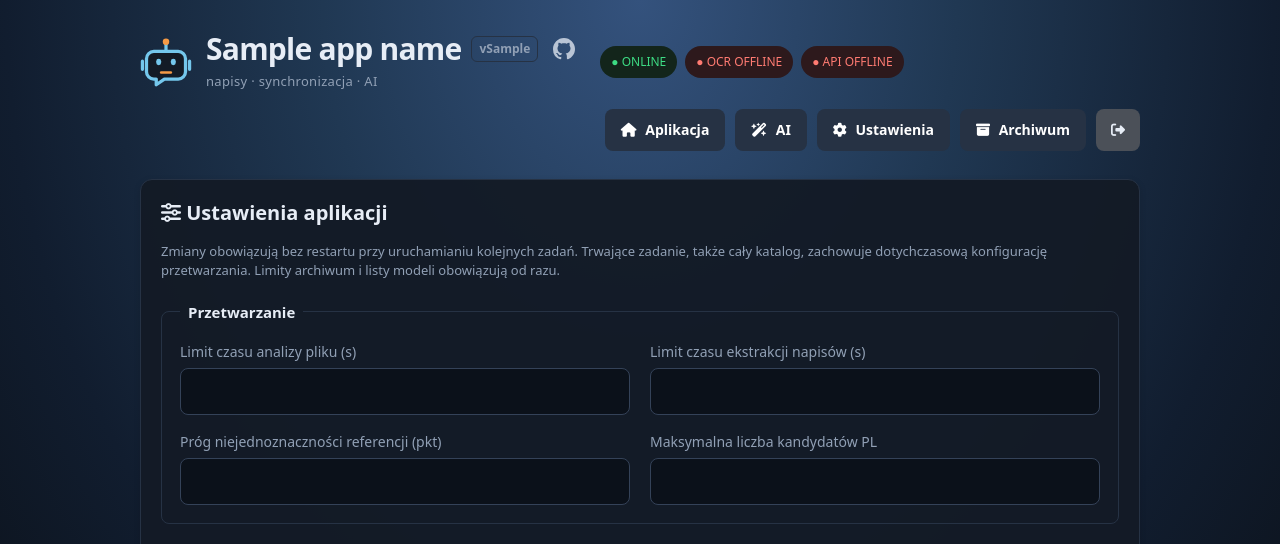
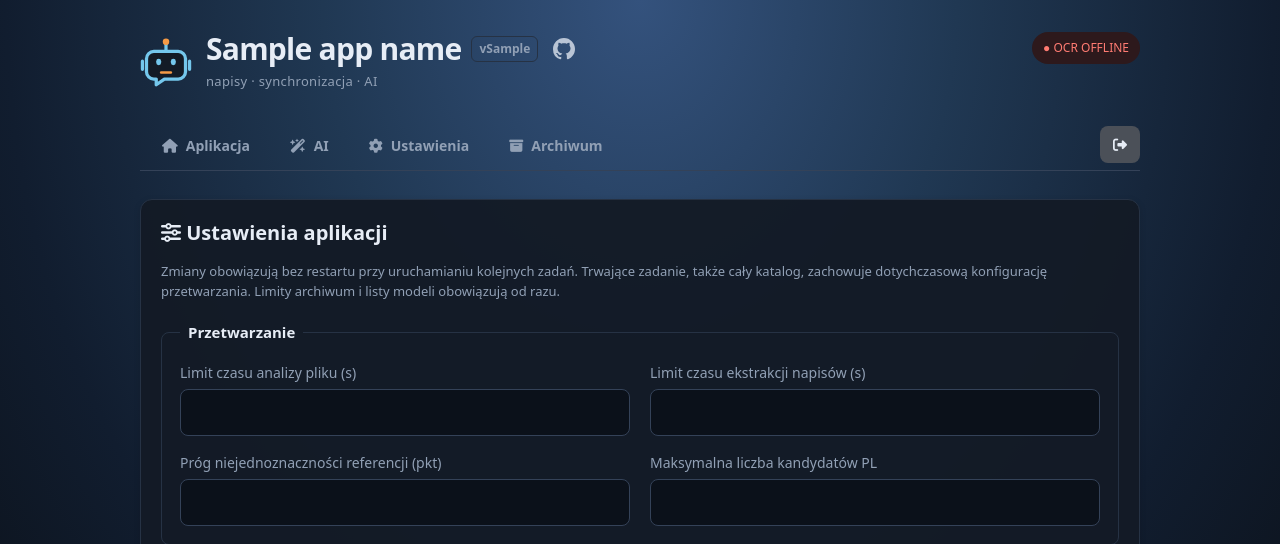
Before and after one commit to kCn3333/subtitle-agent, a Python web app: template app/templates/settings.html in a window 1280 px wide. Shown: the top 544 px of the page. Run offline with Jinja, Linux system fonts and the light colour scheme; the template is opened without the code that fills it: most values are stand-ins (such as "Sample title", 1, 10 or a date in 2020).

Commit message:
feat: add responsive tab navigation and keep only OCR status

```diff
--- a/app/static/header.js
+++ b/app/static/header.js
@@ -3,12 +3,31 @@ async function refreshHealthBadge(id,url,name){
   try{
     const response=await fetch(url);if(!response.ok)throw new Error();
     const state=await response.json();badge.className=`health ${state.available?'health-online':state.configured?'health-offline':'health-disabled'}`;
-    badge.textContent=state.available?`● ${name} ONLINE`:state.configured?`● ${name} OFFLINE`:`● ${name} ${name==='API'?'NIESKONFIGUROWANE':'WYŁĄCZONY'}`;
+    badge.textContent=state.available?`● ${name} ONLINE`:state.configured?`● ${name} OFFLINE`:`● ${name} WYŁĄCZONY`;
     badge.title=state.message||'';
   }catch{badge.className='health health-offline';badge.textContent=`● ${name} OFFLINE`;badge.title='Brak odpowiedzi serwera'}
 }
 async function refreshHeaderHealth(){
-  await Promise.all([refreshHealthBadge('#ocr-health','/api/workpacks/ocr-health','OCR'),
-    refreshHealthBadge('#api-health','/api/settings/ai/health','API')]);
+  await refreshHealthBadge('#ocr-health','/api/workpacks/ocr-health','OCR');
 }
 refreshHeaderHealth();setInterval(()=>{if(!document.hidden)refreshHeaderHealth()},30000);
+
+const navToggle=document.querySelector('#nav-toggle'),appNavigation=document.querySelector('#app-navigation');
+if(navToggle&&appNavigation){
+  function setMenuOpen(open){
+    appNavigation.classList.toggle('is-open',open);
+    navToggle.setAttribute('aria-expanded',String(open));
+    navToggle.setAttribute('aria-label',open?'Zamknij menu':'Otwórz menu');
+  }
+  navToggle.addEventListener('click',()=>setMenuOpen(navToggle.getAttribute('aria-expanded')!=='true'));
+  appNavigation.addEventListener('click',event=>{if(event.target.closest('a'))setMenuOpen(false)});
+  document.addEventListener('keydown',event=>{
+    if(event.key==='Escape'&&navToggle.getAttribute('aria-expanded')==='true'){
+      setMenuOpen(false);navToggle.focus();
+    }
+  });
+  document.addEventListener('click',event=>{
+    if(!navToggle.contains(event.target)&&!appNavigation.contains(event.target))setMenuOpen(false);
+  });
+  window.matchMedia('(max-width: 700px)').addEventListener('change',()=>setMenuOpen(false));
+}
--- a/app/static/styles.css
+++ b/app/static/styles.css
@@ -20,7 +20,7 @@ header { display: flex; justify-content: space-between; align-items: center; mar
 h1 { margin: 0; font-size: 30px; letter-spacing: -.025em; }
 h2 { margin: 0 0 16px; font-size: 20px; line-height: 1.3; }
 h3 { margin: 20px 0 8px; color: var(--blue); }
-.health-group { display: flex; gap: 8px; align-items: center; }
+.health-group { display: flex; align-items: center; flex: 0 0 auto; margin-left: auto; }
 .health { padding: 7px 11px; border-radius: 99px; background: #13251b; color: var(--green); font-size: 12px; }
 .health-checking, .health-disabled { background: #202936; color: var(--gray); }
 .health-online { background: #13251b; color: var(--green); }
@@ -87,11 +87,14 @@ footer { padding: 22px 0 8px; color: var(--muted); font-size: 13px; text-align:
   .results dl { grid-template-columns: 1fr; }
 }
 .app-header { display: block; }
-.brand-row { display: flex; align-items: center; gap: 20px; flex-wrap: wrap; }
-.app-nav { display: flex; justify-content: flex-end; flex-wrap: wrap; gap: 10px; margin-top: 18px; }
-.app-nav .button { background: #263244; }
-.app-nav [aria-current="page"] { background: #1c6ba5; }
-#logout { display: inline-flex; align-items: center; justify-content: center; width: 44px; background: #4b5058; color: var(--text); }
+.brand-row { display: flex; align-items: flex-start; justify-content: space-between; gap: 20px; }
+.health-group .health { white-space: nowrap; }
+.app-nav { display: flex; align-items: stretch; gap: 4px; margin-top: 32px; padding: 0 0 0 4px; border-bottom: 1px solid #344258; }
+.nav-tab { display: inline-flex; align-items: center; justify-content: center; gap: 8px; padding: 12px 18px; border-bottom: 2px solid transparent; color: var(--muted); text-decoration: none; font-size: 14px; font-weight: 600; transition: color .15s, background .15s, border-color .15s; border-radius: 8px 8px 0 0; }
+.nav-tab:hover { color: var(--text); background: #26324480; }
+.nav-tab[aria-current="page"] { color: var(--blue); background: #17283a; border-bottom-color: var(--blue); }
+.mobile-nav-controls { display: none; }
+#logout { display: inline-flex; flex: 0 0 40px; align-items: center; justify-content: center; width: 40px; margin: 3px 0 7px auto; padding: 0; background: #4b5058; color: var(--text); }
 #logout .fa-solid { margin-right: 0; }
 button .fa-solid, .button .fa-solid { margin-right: 5px; }
 
@@ -109,9 +112,19 @@ button .fa-solid, .button .fa-solid { margin-right: 5px; }
 .archive-files a:hover { text-decoration: underline; }
 @media (max-width: 700px) {
   .brand-row { gap: 12px; }
-  .brand-row h1 { font-size: 28px; }
-  .health-group { flex-wrap: wrap; }
-  .app-nav .button { padding: 10px 12px; }
+  .brand-row h1 { font-size: 24px; }
+  .brand-row .brand-lockup { gap: 10px; }
+  .brand-row .brand-logo { width: 42px; height: 42px; }
+  .health-group .health { font-size: 11px; padding: 6px 8px; }
+  .mobile-nav-controls { display: flex; justify-content: flex-end; margin-top: 24px; }
+  #nav-toggle { display: inline-flex; align-items: center; gap: 8px; background: #263244; border: 1px solid #344258; }
+  #nav-toggle .fa-solid { margin: 0; }
+  .app-nav { display: none; margin-top: 10px; padding: 6px; flex-direction: column; gap: 4px; border: 1px solid #344258; border-radius: 10px; background: var(--panel); }
+  .app-nav.is-open { display: flex; }
+  .nav-tab { justify-content: flex-start; min-height: 44px; border: 0; border-left: 2px solid transparent; border-radius: 6px; padding: 11px 14px; }
+  .nav-tab[aria-current="page"] { border-left-color: var(--blue); }
+  #logout { min-height: 40px; flex-basis: auto; margin: 4px 0 0 auto; }
+
 }
 
 .action-panel { display: grid; grid-template-columns: minmax(0, 1fr) 205px; align-items: center; gap: 28px; }
--- a/app/templates/ai.html
+++ b/app/templates/ai.html
@@ -1,6 +1,6 @@
 <!doctype html>
 <html lang="pl"><head><meta charset="utf-8"><meta name="viewport" content="width=device-width,initial-scale=1">
-<title>AI · {{ app_name }}</title><link rel="stylesheet" href="/static/styles.css?v=release-branding-1"><link rel="stylesheet" href="/static/fontawesome/css/fontawesome.min.css"><link rel="stylesheet" href="/static/fontawesome/css/solid.min.css">{% include "auth-head.html" %}{% include "branding-head.html" %}</head>
+<title>AI · {{ app_name }}</title><link rel="stylesheet" href="/static/styles.css?v=nav-tabs-1"><link rel="stylesheet" href="/static/fontawesome/css/fontawesome.min.css"><link rel="stylesheet" href="/static/fontawesome/css/solid.min.css">{% include "auth-head.html" %}{% include "branding-head.html" %}</head>
 <body><main>{% include 'header.html' %}
 <section class="card"><h2><i class="fa-solid fa-gear" aria-hidden="true"></i> Ustawienia AI</h2><form id="ai-settings">
 <div class="settings-fields">
@@ -31,4 +31,4 @@
   <button id="clear-ai-console" type="button"><i class="fa-solid fa-trash-can" aria-hidden="true"></i> Wyczyść</button>
   <button type="button" data-copy-console="ai-console"><i class="fa-solid fa-copy" aria-hidden="true"></i> Kopiuj</button></div>
 </section>
-<footer>kCn &amp; Codex 2026</footer></main><script src="/static/header.js?v=console-health-1"></script><script src="/static/ai-metrics.js?v=batch-ai-1"></script><script src="/static/settings-request.js?v=1"></script><script src="/static/settings.js?v=saved-models-2"></script><script src="/static/console-tools.js?v=gui-compact-2"></script></body></html>
+<footer>kCn &amp; Codex 2026</footer></main><script src="/static/header.js?v=nav-tabs-1"></script><script src="/static/ai-metrics.js?v=batch-ai-1"></script><script src="/static/settings-request.js?v=1"></script><script src="/static/settings.js?v=ocr-only-1"></script><script src="/static/console-tools.js?v=gui-compact-2"></script></body></html>
--- a/app/templates/archive.html
+++ b/app/templates/archive.html
@@ -1,10 +1,10 @@
 <!doctype html>
 <html lang="pl"><head><meta charset="utf-8"><meta name="viewport" content="width=device-width,initial-scale=1">
-<title>Archiwum · {{ app_name }}</title><link rel="stylesheet" href="/static/styles.css?v=release-branding-1">
+<title>Archiwum · {{ app_name }}</title><link rel="stylesheet" href="/static/styles.css?v=nav-tabs-1">
 <link rel="stylesheet" href="/static/fontawesome/css/fontawesome.min.css"><link rel="stylesheet" href="/static/fontawesome/css/solid.min.css">{% include "auth-head.html" %}{% include "branding-head.html" %}</head>
 <body><main>{% include 'header.html' %}
 <section class="card"><h2><i class="fa-solid fa-box-archive" aria-hidden="true"></i> Archiwum</h2>
 <p id="archive-status" role="status">Wczytywanie…</p>
 <div class="table-scroll"><table class="archive-table" aria-label="Ostatnio opracowywane filmy i odcinki"><thead><tr><th scope="col">Tytuł filmu / odcinka</th><th scope="col">Workpacki</th><th scope="col">Wygenerowane napisy</th><th scope="col">Koszt AI</th></tr></thead><tbody id="archive-rows"></tbody></table></div>
 </section><footer>kCn &amp; Codex 2026</footer></main>
-<script src="/static/header.js?v=console-health-1"></script><script src="/static/archive.js?v=batch-ai-1"></script></body></html>
+<script src="/static/header.js?v=nav-tabs-1"></script><script src="/static/archive.js?v=batch-ai-1"></script></body></html>
--- a/app/templates/header.html
+++ b/app/templates/header.html
@@ -1,10 +1,11 @@
 <header class="app-header">
-  <div class="brand-row">{% include 'brand.html' %}<div class="health-group"><span class="health">● ONLINE</span><span id="ocr-health" class="health health-checking">● OCR SPRAWDZANIE</span><span id="api-health" class="health health-checking" aria-live="polite">● API SPRAWDZANIE</span></div></div>
-  <nav class="app-nav" aria-label="Nawigacja aplikacji">
-    {% if request.url.path != '/' %}<a href="/" class="button"><i class="fa-solid fa-house" aria-hidden="true"></i> Aplikacja</a>{% endif %}
-    <a href="/ai" class="button" {% if request.url.path == '/ai' %}aria-current="page"{% endif %}><i class="fa-solid fa-wand-magic-sparkles" aria-hidden="true"></i> AI</a>
-    <a href="/settings" class="button" {% if request.url.path == '/settings' %}aria-current="page"{% endif %}><i class="fa-solid fa-gear" aria-hidden="true"></i> Ustawienia</a>
-    <a href="/archive" class="button" {% if request.url.path == '/archive' %}aria-current="page"{% endif %}><i class="fa-solid fa-box-archive" aria-hidden="true"></i> Archiwum</a>
+  <div class="brand-row">{% include 'brand.html' %}<div class="health-group"><span id="ocr-health" class="health health-checking" aria-live="polite">● OCR SPRAWDZANIE</span></div></div>
+  <div class="mobile-nav-controls"><button id="nav-toggle" type="button" aria-controls="app-navigation" aria-expanded="false" aria-label="Otwórz menu"><i class="fa-solid fa-bars" aria-hidden="true"></i> Menu</button></div>
+  <nav id="app-navigation" class="app-nav" aria-label="Nawigacja aplikacji">
+    <a href="/" class="nav-tab" {% if request.url.path == '/' %}aria-current="page"{% endif %}><i class="fa-solid fa-house" aria-hidden="true"></i> Aplikacja</a>
+    <a href="/ai" class="nav-tab" {% if request.url.path == '/ai' %}aria-current="page"{% endif %}><i class="fa-solid fa-wand-magic-sparkles" aria-hidden="true"></i> AI</a>
+    <a href="/settings" class="nav-tab" {% if request.url.path == '/settings' %}aria-current="page"{% endif %}><i class="fa-solid fa-gear" aria-hidden="true"></i> Ustawienia</a>
+    <a href="/archive" class="nav-tab" {% if request.url.path == '/archive' %}aria-current="page"{% endif %}><i class="fa-solid fa-box-archive" aria-hidden="true"></i> Archiwum</a>
     <button id="logout" type="button" title="Wyloguj" aria-label="Wyloguj"><i class="fa-solid fa-right-from-bracket" aria-hidden="true"></i></button>
   </nav>
 </header>
--- a/app/templates/index.html
+++ b/app/templates/index.html
@@ -2,7 +2,7 @@
 <html lang="pl">
 <head>
   <meta charset="utf-8"><meta name="viewport" content="width=device-width,initial-scale=1">
-  <title>{{ app_name }}</title><link rel="stylesheet" href="/static/styles.css?v=release-branding-1">
+  <title>{{ app_name }}</title><link rel="stylesheet" href="/static/styles.css?v=nav-tabs-1">
 <link rel="stylesheet" href="/static/fontawesome/css/fontawesome.min.css"><link rel="stylesheet" href="/static/fontawesome/css/solid.min.css">{% include "auth-head.html" %}{% include "branding-head.html" %}</head>
 <body data-app-mode="{{ app_mode }}"><main>
   {% include 'header.html' %}
@@ -52,4 +52,4 @@
     <p class="safe-note">Film i biblioteka mediów pozostają tylko do odczytu. Paczka powstaje wyłącznie w /data.</p></section>
   {% if app_mode == "ADVANCED" %}<section class="card"><h2>Tryb ADVANCED</h2><p>Historyczne endpointy analizy, semantyki i publikacji są aktywne. Podstawowy ekran nadal tworzy workpack.</p></section>{% endif %}
   <footer>kCn &amp; Codex 2026</footer>
-</main><script src="/static/header.js?v=console-health-1"></script><script src="/static/media-title.js?v=console-health-1"></script><script src="/static/app.js?v=reference-warning-1"></script><script src="/static/directory-batch.js?v=ai-progress-1"></script><script src="/static/ai-metrics.js?v=batch-ai-1"></script><script src="/static/ai-sync.js?v=ai-progress-1"></script><script src="/static/console-tools.js?v=gui-compact-2"></script></body></html>
+</main><script src="/static/header.js?v=nav-tabs-1"></script><script src="/static/media-title.js?v=console-health-1"></script><script src="/static/app.js?v=reference-warning-1"></script><script src="/static/directory-batch.js?v=ai-progress-1"></script><script src="/static/ai-metrics.js?v=batch-ai-1"></script><script src="/static/ai-sync.js?v=ai-progress-1"></script><script src="/static/console-tools.js?v=gui-compact-2"></script></body></html>
--- a/app/templates/login.html
+++ b/app/templates/login.html
@@ -1,6 +1,6 @@
 <!doctype html>
 <html lang="pl"><head><meta charset="utf-8"><meta name="viewport" content="width=device-width,initial-scale=1">
-<title>Logowanie · {{ app_name }}</title><link rel="stylesheet" href="/static/styles.css?v=release-branding-1">
+<title>Logowanie · {{ app_name }}</title><link rel="stylesheet" href="/static/styles.css?v=nav-tabs-1">
 <meta name="login-csrf-token" content="{{ login_csrf }}">{% include "branding-head.html" %}</head>
 <body><main class="login-page">{% include 'brand.html' %}<section class="card">
 <h2>Zaloguj się</h2><form id="login-form" class="login-form" method="post" action="/api/auth/login">
--- a/app/templates/settings.html
+++ b/app/templates/settings.html
@@ -1,6 +1,6 @@
 <!doctype html>
 <html lang="pl"><head><meta charset="utf-8"><meta name="viewport" content="width=device-width,initial-scale=1">
-<title>Ustawienia · {{ app_name }}</title><link rel="stylesheet" href="/static/styles.css?v=release-branding-1"><link rel="stylesheet" href="/static/fontawesome/css/fontawesome.min.css"><link rel="stylesheet" href="/static/fontawesome/css/solid.min.css">{% include "auth-head.html" %}{% include "branding-head.html" %}</head>
+<title>Ustawienia · {{ app_name }}</title><link rel="stylesheet" href="/static/styles.css?v=nav-tabs-1"><link rel="stylesheet" href="/static/fontawesome/css/fontawesome.min.css"><link rel="stylesheet" href="/static/fontawesome/css/solid.min.css">{% include "auth-head.html" %}{% include "branding-head.html" %}</head>
 <body><main>{% include 'header.html' %}
 <section class="card" id="app-settings-panel"><h2><i class="fa-solid fa-sliders" aria-hidden="true"></i> Ustawienia aplikacji</h2>
 <p class="settings-note">Zmiany obowiązują bez restartu przy uruchamianiu kolejnych zadań. Trwające zadanie, także cały katalog, zachowuje dotychczasową konfigurację przetwarzania. Limity archiwum i listy modeli obowiązują od razu.</p>
@@ -33,4 +33,4 @@
 <label>Liczba pozycji archiwum<input id="setting-archive_max_titles" data-setting="archive_max_titles" type="number" required min="1" max="10000" step="1"><small>Jedna pozycja to film lub katalog ze wszystkimi wersjami paczek i napisów. Domyślnie: 30.</small></label>
 </div><p class="settings-note">Zmiana działa bez restartu. Starsze pozycje i ich pliki są usuwane przy najbliższym porządkowaniu. Aktywne zadania i wstrzymane lub przerwane katalogi pozostają chronione.</p></fieldset>
 <div class="row form-actions"><button type="submit" disabled><i class="fa-solid fa-floppy-disk" aria-hidden="true"></i> Zapisz</button></div>
-<p id="app-settings-status" role="status" aria-live="polite"></p></form></section><footer>kCn &amp; Codex 2026</footer></main><script src="/static/header.js?v=console-health-1"></script><script src="/static/settings-request.js?v=1"></script><script src="/static/app-settings.js?v=model-limit-1"></script></body></html>
+<p id="app-settings-status" role="status" aria-live="polite"></p></form></section><footer>kCn &amp; Codex 2026</footer></main><script src="/static/header.js?v=nav-tabs-1"></script><script src="/static/settings-request.js?v=1"></script><script src="/static/app-settings.js?v=model-limit-1"></script></body></html>
```
Also changed, not shown: app/static/settings.js (+3 -4 lines), tests/header_ui.test.cjs (+32 -10 lines), tests/test_app_settings.py (+2 -2 lines), tests/test_console_health.py (+7 -3 lines), docs/changelog.md.
